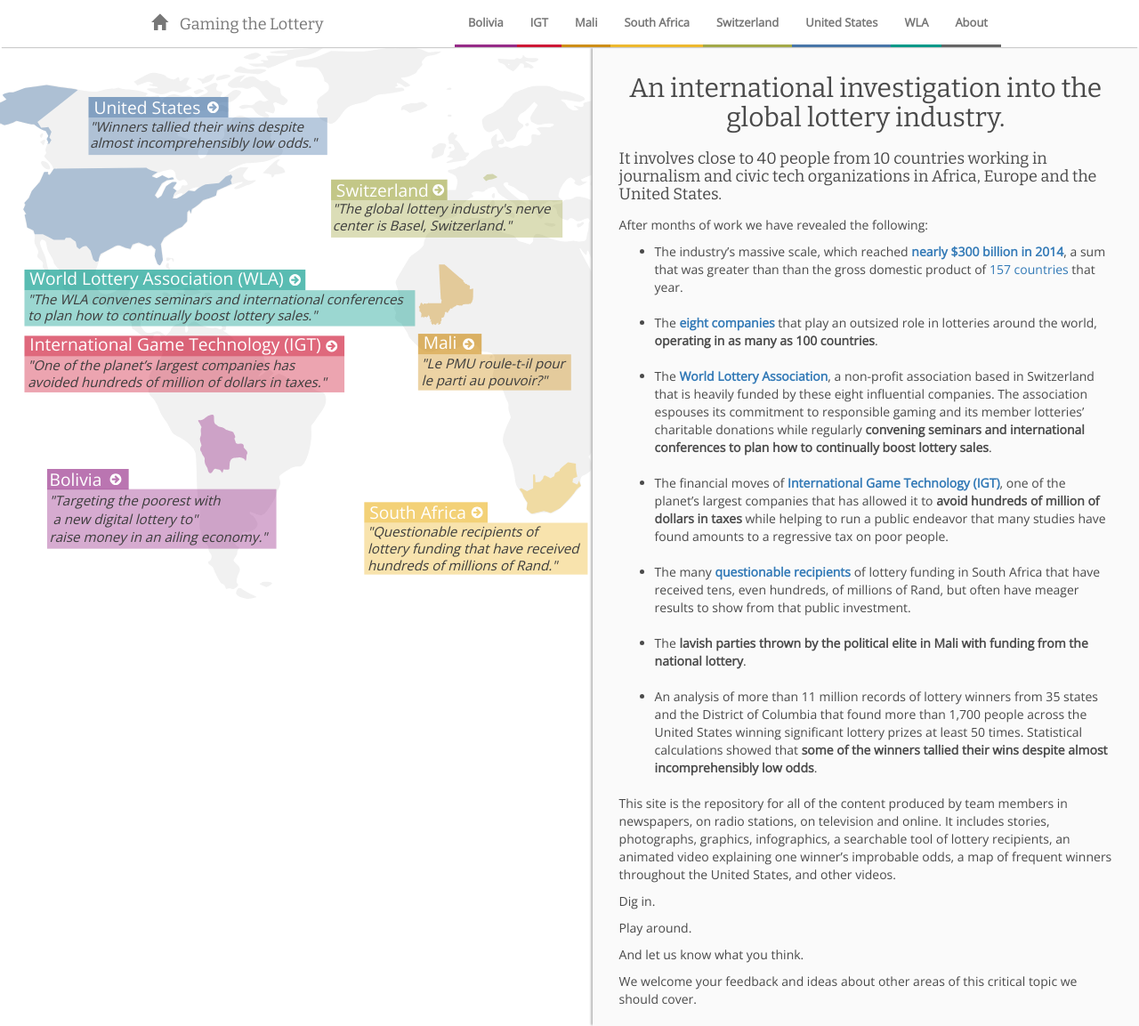
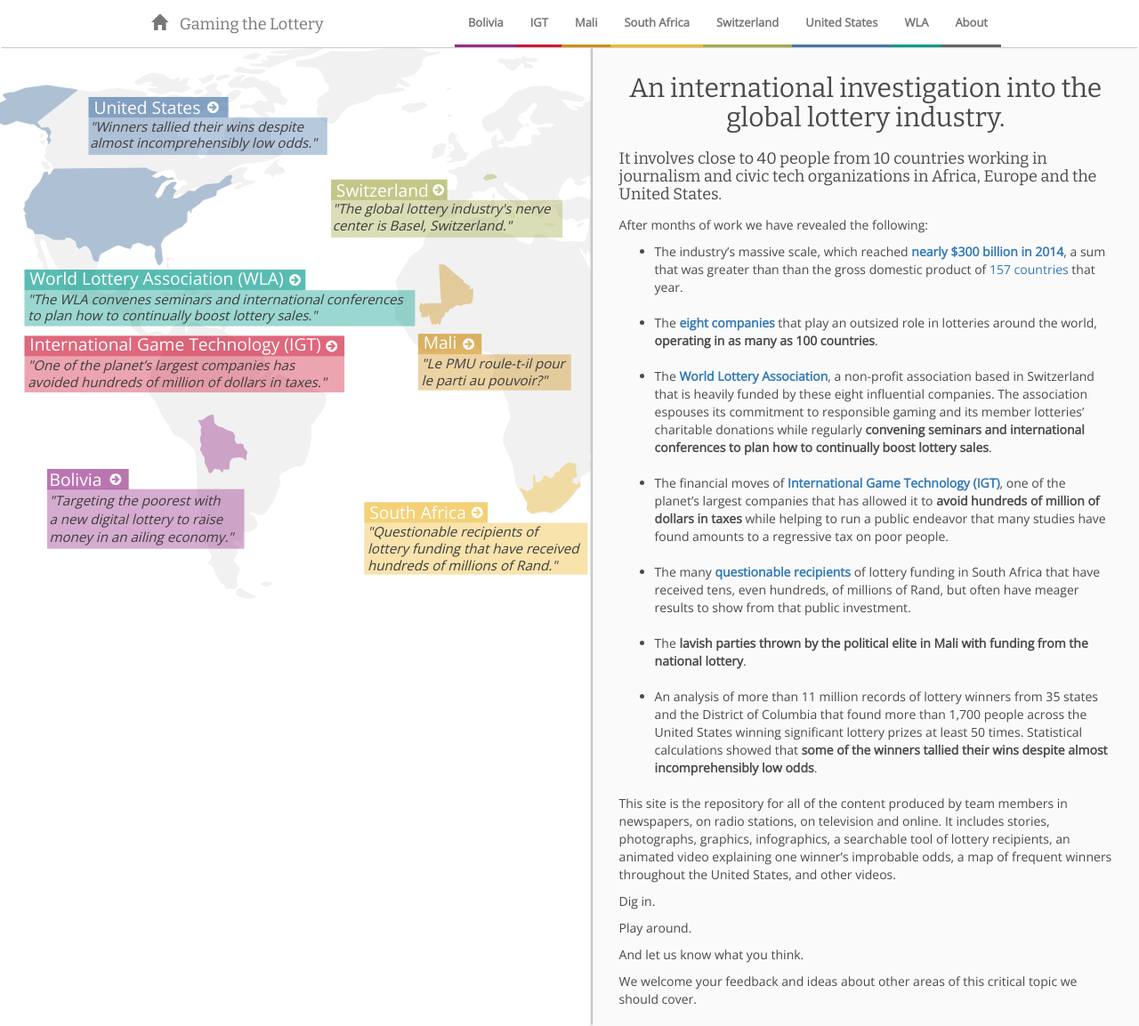
Before and after one commit to rbjoseph/lottery-project, a Jekyll site: the page built from home.html, in a window 1280 px wide. Shown: the whole page at 89% size. Built offline with Jekyll 4.4.1, drawn with Linux system fonts in a browser that asks for light colours; nearby versions of some CDN libraries; part of the change alters nothing that is shown.

Commit message:
proper width bolivia quote

```diff
--- a/home.html
+++ b/home.html
@@ -435,7 +435,7 @@ layout: base
       <rect
          style="fill:#962b88;fill-opacity:0.39215686;stroke-width:1.47421348"
          id="rect4512-3-3-22-3-3-7-1"
-         width="250"
+         width="215"
          height="65"
          x="85"
          y="482" />
@@ -456,13 +456,13 @@ layout: base
            style="font-style:italic;font-variant:normal;font-weight:normal;font-stretch:normal;font-size:14.66666698px;font-family:'Open Sans';-inkscape-font-specification:'Open Sans, Normal';font-variant-ligatures:no-common-ligatures;font-variant-caps:normal;font-variant-numeric:normal;font-feature-settings:normal;text-align:start;writing-mode:lr-tb;text-anchor:start;fill:#3c3c3c;fill-opacity:1"
            x="87.5"
            y="520"
-           sodipodi:role="line"> a new digital lottery to&quot;</tspan>
+           sodipodi:role="line">a new digital lottery to raise</tspan>
           <tspan
             id="tspan7079"
             style="font-style:italic;font-variant:normal;font-weight:normal;font-stretch:normal;font-size:14.66666698px;font-family:'Open Sans';-inkscape-font-specification:'Open Sans, Normal';font-variant-ligatures:no-common-ligatures;font-variant-caps:normal;font-variant-numeric:normal;font-feature-settings:normal;text-align:start;writing-mode:lr-tb;text-anchor:start;fill:#3c3c3c;fill-opacity:1"
             x="87.5"
             y="540"
-            sodipodi:role="line">raise money in an ailing economy.&quot;</tspan>
+            sodipodi:role="line">money in an ailing economy.&quot;</tspan>
 
        </text>
     </g>
```
